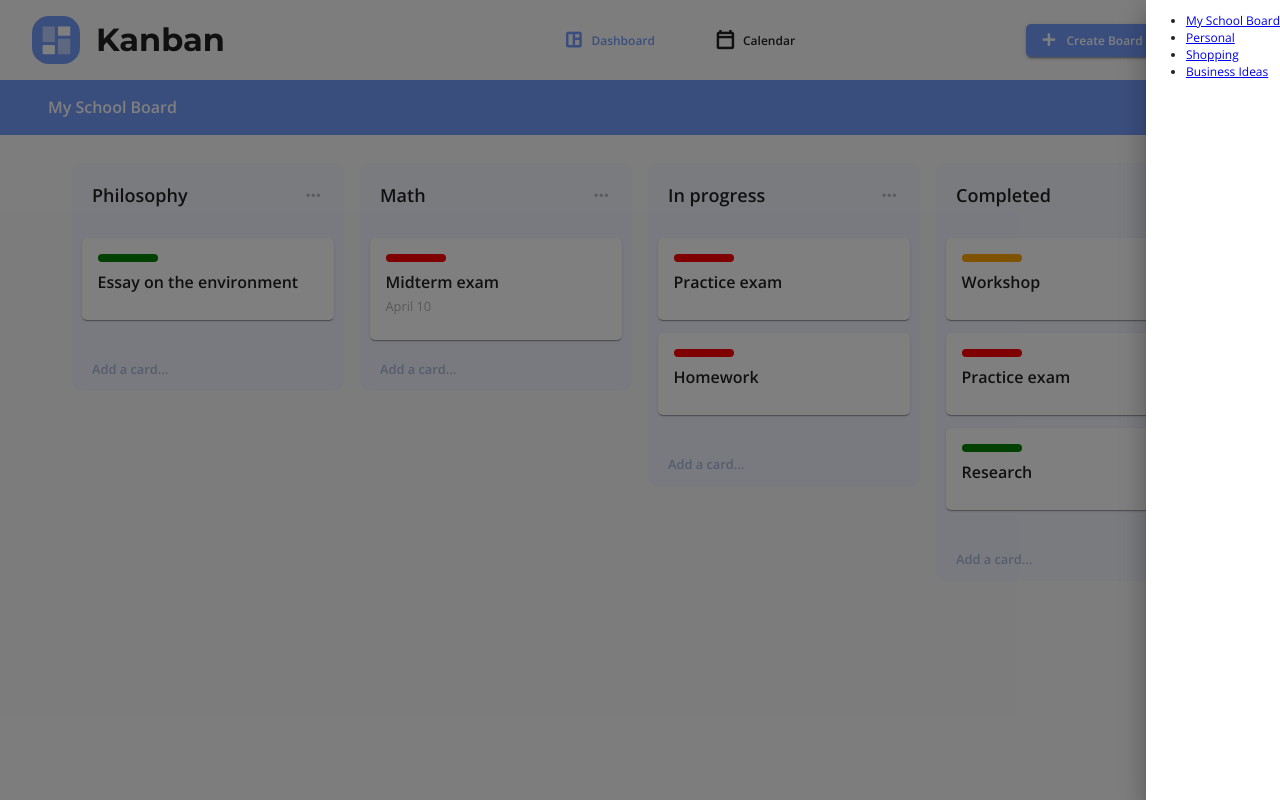
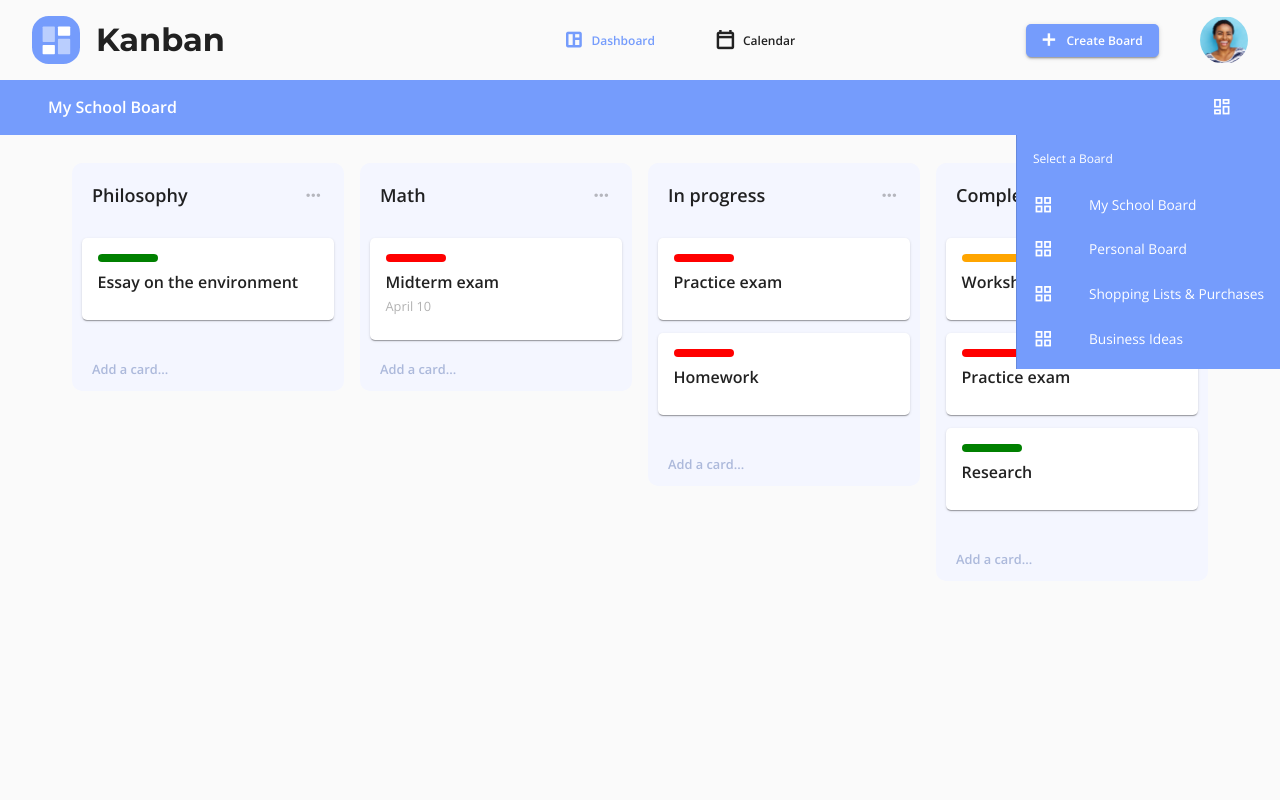
Before and after one commit to hatchways/team-water-polo, a React (Create React App) app in the folder client/: page /dashboard in a window 1280 px wide. Both pictures are taken after a click on the button "dashboard". Built offline with nearby package versions, Linux system fonts and the light colour scheme.

Commit message:
feat: Implement Board Selector

```diff
--- a/client/src/components/BoardSelector.tsx
+++ b/client/src/components/BoardSelector.tsx
@@ -1,24 +1,49 @@
+import React from 'react';
 import Drawer from '@material-ui/core/Drawer';
+import List from '@material-ui/core/List';
+import ListSubHeader from '@material-ui/core/ListSubheader';
+import ListItem, { ListItemProps } from '@material-ui/core/ListItem';
+import ListItemIcon from '@material-ui/core/ListItemIcon';
+import ListItemText from '@material-ui/core/ListItemText';
+import Icon from '@material-ui/core/Icon';
 
 type ReactCallback = (event: React.MouseEvent) => void;
+type ReactBoardSelection = (board_id: string) => void;
 
-export default function BoardSelector(props: { open: boolean; onClose: ReactCallback }): JSX.Element {
+interface Board {
+  id: string;
+  name: string;
+}
+
+interface Props {
+  open: boolean;
+  onClose: ReactCallback;
+  boards: Array<Board>;
+  onBoardSelect: ReactCallback;
+}
+
+export default function BoardSelector(props: Props): JSX.Element {
   return (
-    <Drawer anchor="right" open={props.open} onClose={props.onClose}>
-      <ul>
-        <li>
-          <a href="#">My School Board</a>
-        </li>
-        <li>
-          <a href="#">Personal</a>
-        </li>
-        <li>
-          <a href="#">Shopping</a>
-        </li>
-        <li>
-          <a href="#">Business Ideas</a>
-        </li>
-      </ul>
+    <Drawer className="board-selector" anchor="right" open={props.open} onClose={props.onClose} variant="persistent">
+      <List
+        component="nav"
+        subheader={
+          <ListSubHeader component="div" id="board-selector-header">
+            Select a Board
+          </ListSubHeader>
+        }
+      >
+        {props.boards.map((board) => {
+          return (
+            <ListItem button onClick={props.onBoardSelect} key={board.id} data-board_id={board.id}>
+              <ListItemIcon>
+                <Icon>grid_view</Icon>
+              </ListItemIcon>
+              <ListItemText primary={board.name} />
+            </ListItem>
+          );
+        })}
+      </List>
     </Drawer>
   );
 }
--- a/client/src/pages/Dashboard/Dashboard.tsx
+++ b/client/src/pages/Dashboard/Dashboard.tsx
@@ -20,12 +20,56 @@ export default function Dashboard(): JSX.Element {
   const classes = useStyles();
   const [state, setState] = React.useState({
     board_selector_shown: false,
+    boards: [
+      {
+        id: 'school',
+        name: 'My School Board',
+      },
+      {
+        id: 'personal',
+        name: 'Personal Board',
+      },
+      {
+        id: 'shopping',
+        name: 'Shopping Lists & Purchases',
+      },
+      {
+        id: 'business',
+        name: 'Business Ideas',
+      },
+    ],
+    current_board: 'school',
   });
 
   const toggleBoardSelector = (event: React.MouseEvent) => {
-    setState({
-      board_selector_shown: !state.board_selector_shown,
+    setState((prevState) => {
+      const board_selector_shown = !prevState.board_selector_shown;
+      return Object.assign({}, prevState, { board_selector_shown });
     });
+  };
+
+  const selectBoard = (event: React.MouseEvent) => {
+    let board_button = event.target as HTMLElement;
+    let board_id = board_button.dataset.board_id;
+    while (typeof board_id === 'undefined') {
+      board_button = board_button.parentNode as HTMLElement;
+      board_id = board_button.dataset.board_id;
+    }
+
+    setState((prevState) => {
+      return Object.assign({}, prevState, {
+        current_board: board_id,
+        board_selector_shown: !prevState.board_selector_shown,
+      });
+    });
+  };
+
+  const getCurrentBoardName = () => {
+    const current_board_id = state.current_board;
+    const current_board = state.boards.filter((board) => {
+      return board.id === current_board_id;
+    })[0];
+    return current_board.name;
   };
 
   //const { loggedInUser } = useAuth();
@@ -85,18 +129,23 @@ export default function Dashboard(): JSX.Element {
           <img src={Avatar} alt="avatar" />
         </IconButton>
       </Grid>
-      <Grid container item xs={12} component="main">
+      <Grid container item xs={12} component="main" className="main">
         <Grid container item xs={12} className="main--header">
           <Grid item xs={6} component="h1">
-            My School Board
+            {getCurrentBoardName()}
           </Grid>
           <IconButton onClick={toggleBoardSelector}>
             <Icon>dashboard</Icon>
           </IconButton>
         </Grid>
+        <BoardSelector
+          open={state.board_selector_shown}
+          onClose={toggleBoardSelector}
+          boards={state.boards}
+          onBoardSelect={selectBoard}
+        />
       </Grid>
       <Board />
-      <BoardSelector open={state.board_selector_shown} onClose={toggleBoardSelector} />
     </Grid>
   );
 }
--- a/client/src/pages/Dashboard/useStyles.ts
+++ b/client/src/pages/Dashboard/useStyles.ts
@@ -8,6 +8,12 @@ const useStyles = makeStyles((theme) => {
       minHeight: '100vh',
       '& .MuiInput-underline:before': {
         borderBottom: '1.2px solid rgba(0, 0, 0, 0.2)',
+      },
+
+      '& .material-icons': {
+        fontFamily: 'Material Icons Outlined',
+        lineHeight: '1em',
+        color: 'currentColor',
       },
     },
 
@@ -61,9 +67,13 @@ const useStyles = makeStyles((theme) => {
         },
       },
 
+      '& .main': {
+        position: 'relative',
+        color: 'white',
+      },
+
       '& .main--header': {
         backgroundColor: main_color,
-        color: 'white',
         padding: '1rem 3rem',
         boxSizing: 'border-box',
         display: 'flex',
@@ -77,17 +87,29 @@ const useStyles = makeStyles((theme) => {
         },
 
         '& button': {
+          color: 'currentColor',
           padding: 0,
         },
       },
 
-      '& .material-icons': {
-        fontFamily: 'Material Icons Outlined',
-        lineHeight: '1em',
-      },
+      '& .board-selector': {
+        position: 'absolute',
+        top: '100%',
+        right: '0',
 
-      '& .board-selector .board-selector--option': {
-        color: 'white !important',
+        '& .MuiListSubheader-root': {
+          color: 'revert',
+        },
+
+        '& .MuiDrawer-paper': {
+          position: 'revert',
+          background: main_color,
+          color: 'white',
+        },
+
+        '& .MuiListItemIcon-root': {
+          color: 'currentColor',
+        },
       },
     },
 
```
